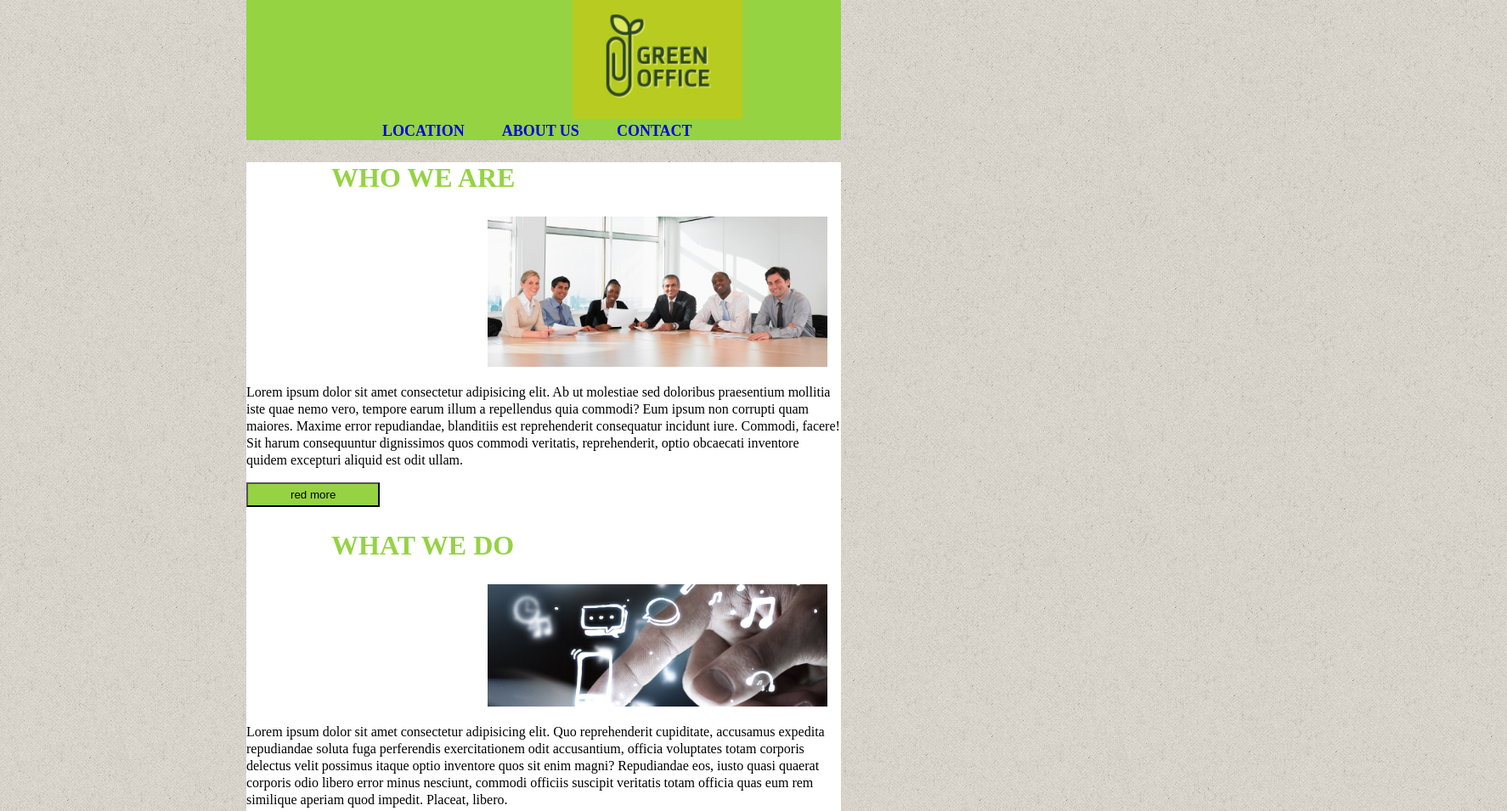
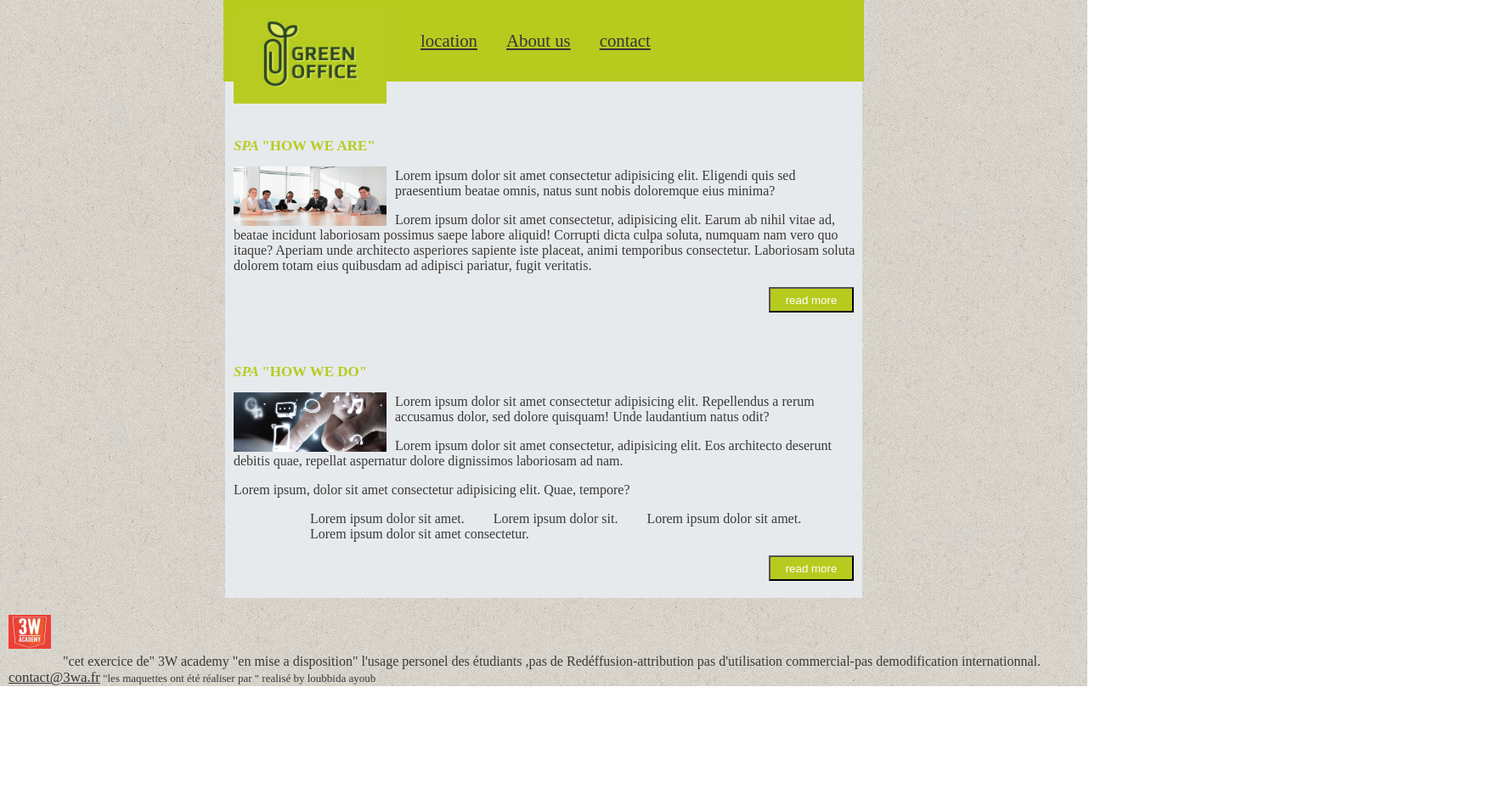
Before and after one commit to LOUBBIDA/Green-office, a plain HTML site: page index.html in a window 1280 px wide. Shown: the top 955 px of the page at 85% size, 1774 px wide, since content can reach past the window. After the commit the page ends 808 px from the top, so only its background shows below. Drawn offline with Linux system fonts and the light colour scheme.

Commit message:
office green two
ok

```diff
--- a/Style.css
+++ b/Style.css
@@ -1,75 +1,95 @@
- body{
-     margin: -18px;
-     margin: auto ;
-     width: 700px;
-     background-image: url(../images/fond.png);
- }
- header{
-     background-color: #95d343;
-     border: 0px ;
-     padding-top:22 px;
- }
- nav{
+body {
+    background-image: url(../images/fond.png);
+    margin: 0;
+    color: rgb(58, 56, 56);
+  }
+  header {
+    background-color: #b7cb1f;
+    width: 750px;
+    margin: auto;
+    padding: 2px;
+}
+main {
+    background-color: rgb(231, 234, 236);
+    margin-top: 0;
+    width: 750px;
+    margin: auto;
+}
 
-     margin-left:100px;
+nav menu{
+    padding: 40px 0px;
+    text-align: right;
+    display: inline;
+}
+.boutton {
+    width: 100px;
+    height: 30px;
+    background-color: #b7cb1f;
+    margin-bottom: 20px;
+    margin-right: 10px;
+    color: white;
+}
+.right{
+    text-align: right;
+}
 
- }
- img{
-     padding-right: 800px;
-     padding-left: 284PX;
- }
+.logoheader {
+    width: 180px;
+    height: 110px;
+    margin-top: 10px;
+}
+
+h2 {
+    color: #b7cb1f;
+    clear: both;
+    text-transform: uppercase;
+    margin-top: 0;
+    margin-left: 10px;
+    padding-top: 40px;
+    font-size: 17px;
+    font-family: "oswald";
+}
+img{
+    width: 180px;
+    height: 70px;
+    float: left;
+    margin-right: 10px;
+    margin-left: 10px;
+}
+p {
+    margin-left: 10px;
+
+}
+nav  {
+    display: inline;
+    margin: 20px;
+}
+li{ padding-left: 30px;}
 
 
+a {
+    color: rgb(55, 54, 54);
+    font-size: 1.3em;
+    font-family: "oswald";
+    display: inli;
+}
+.paragfooter {
+    margin-top: 0px;
+    margin-bottom: 0px;
+    font-size: small;
+}
+.photofooter {
+    float: none;
+    width: 50px;
+    height: 40px;
+    margin-top: 20px;
+    margin-bottom: 20px;
+}
+ul li{display: inline;}
+ul{
+    margin-left: 30px;
+}
 
-
- .menu li a{
-
-    text-decoration: dotted;
-     padding: 200px 20px;
-     margin-top: 0px;
-     font-size: large;
-     font-weight: bold;
-     text-align: center;
- }
- .btn{
-background: #95d343;
-     color:black;
-     padding: 5px 50px;
-     text-align: left;
-    text-transform: ;
- }
- ul {
-     display: inline;
-
-
- }
- .menu li{
-     display: inline;
-     padding-left: 30px 20px;
-     padding-bottom: 60px;
- }
- nav h1{
-     text-transform: uppercase;
-     font-size: xx-large;
-     color: #95d343;
-     padding-left: 10px 5px;
-     border-left: 20px 10px 20px;
-     margin-left: 20px 20px;
- }
- .paragraphe{  line-height: 20px;
-               float: left;
-               padding-left: 20px 30px;
-
- }
-
- .liste ul li {
-     padding-left: 100px;
-
- }
- footer image{
-     text-align: center;
- }
- main{
-     background: white;
-     padding-bottom: 23px;
- }
+img.photofooter{
+    text-align: center;
+}
--- a/index.html
+++ b/index.html
@@ -2,63 +2,87 @@
   <html lang="en">
   <head>
       <meta charset="UTF-8">
-     <title>LA MAQUETTE</title>
+
+      <title>LA Maguette</title>
       <link rel="stylesheet" href="Style.css">
-     <link rel="icon" href="../images/logo.png" type="logo.png">
+      <link rel="icon" type="../images.logo.png" href="logo.png ">
   </head>
+
   <body>
+      <header>
+          <div class="logo">
+              <img src="../images/logo.png" class="logoheader" alt="logo">
+
+          </div>
+          <nav class="menu">
+              <ul>
+                  <li><a href="#">location</a></li>
+                  <li><a href="#">About us</a></li>
+                  <li><a href="#">contact</a></li>
+              </ul>
 
 
-     <header>
-         <nav>
+          </nav>
+          </Header>
+          <main>
+          <h2>
+              <span class="icon">
+                  <i class="">spa </i>
 
-            <img src="../images/logo.png" alt="logo" width="200" class="img">
+              </span>
+              "how we are"
+          </h2>
 
-             <ul class="menu">
+          <div class="who">
+              <img src="../images/who.jpg" alt="who">
 
-                 <li><a href="#">LOCATION</a></li>
-                 <li><a href="#">ABOUT US</a></li>
-                 <li><a href="#">CONTACT</a></li>
+          </div>
+          <p>Lorem ipsum dolor sit amet consectetur adipisicing elit. Eligendi quis sed praesentium beatae omnis, natus sunt nobis doloremque eius minima?</p>
+          <P>Lorem ipsum dolor sit amet consectetur, adipisicing elit. Earum ab nihil vitae ad, beatae incidunt laboriosam possimus saepe labore aliquid! Corrupti dicta culpa soluta, numquam nam vero quo itaque? Aperiam unde architecto asperiores sapiente iste placeat, animi temporibus consectetur. Laboriosam soluta dolorem totam eius quibusdam ad adipisci pariatur, fugit veritatis.</P>
+          <div class="right">
+              <button class="boutton">read more</button>
+          </div>
+          <h2>
+            <span class="icon">
+                <i class="">spa </i>
+
+            </span>
+            "how we do"
+        </h2>
+        <div class="what">
+            <img src="../images/what.jpg" alt="who">
+        </div>
+        <p>Lorem ipsum dolor sit amet consectetur adipisicing elit. Repellendus a rerum accusamus dolor, sed dolore quisquam! Unde laudantium natus odit?</p>
+        <P>Lorem ipsum dolor sit amet consectetur, adipisicing elit. Eos architecto deserunt debitis quae, repellat aspernatur dolore dignissimos laboriosam ad nam.</P>
+        <P>Lorem ipsum, dolor sit amet consectetur adipisicing elit. Quae, tempore?</P>
+        <ul>
+            <li>Lorem ipsum dolor sit amet.</li>
+            <li>Lorem ipsum dolor sit.</li>
+            <li>Lorem ipsum dolor sit amet.</li>
+            <li>Lorem ipsum dolor sit amet consectetur.</li>
+        </ul>
+        <div class="right">
+            <button class="boutton">read more</button>
+        </div>
 
 
-
-             </ul>
-         </nav>
-     </header>
-     <main>
-          <Nav>
-
-             <h1> who we are </h1>
-          </Nav>
-           <div>
-               <img src="../images/who.jpg" alt="who" width="400">
-              <p class="paragraphe"> Lorem ipsum dolor sit amet consectetur adipisicing elit. Ab ut molestiae sed doloribus praesentium mollitia iste quae nemo vero, tempore earum illum a repellendus quia commodi? Eum ipsum non corrupti quam maiores. Maxime error repudiandae, blanditiis est reprehenderit consequatur incidunt iure. Commodi, facere! Sit harum consequuntur dignissimos quos commodi veritatis, reprehenderit, optio obcaecati inventore quidem excepturi aliquid est odit ullam. </p>
-
         </div>
-           <button class="btn">red more</button>
-          <nav>  <h1>what we do</h1></nav>
-          <div><img src="../images/what.jpg" alt="what" width="400">
-        <P class="paragraphe">Lorem ipsum dolor sit amet consectetur adipisicing elit. Quo reprehenderit cupiditate, accusamus expedita repudiandae soluta fuga perferendis exercitationem odit accusantium, officia voluptates totam corporis delectus velit possimus itaque optio inventore quos sit enim magni? Repudiandae eos, iusto quasi quaerat corporis odio libero error minus nesciunt, commodi officiis suscipit veritatis totam officia quas eum rem similique aperiam quod impedit. Placeat, libero.</P>
-
+       </main>
+       <footer>
+           <div class="footer">
+               <img class="photofooter" src="../images/3W.jpg" alt="3W">
+               "cet exercice de"
+               <span>3W academy</span>
+               "en mise a disposition"
+               <span> l'usage personel des étudiants ,pas de Redéffusion-attribution pas d'utilisation commercial-pas demodification
+                internationnal.</span>
+                <P class="paragfooter">
+                <a href="#" class="link"> contact@3wa.fr</a>
+            "les maquettes ont été réaliser par "
+            <span>realisé by loubbida ayoub</span>
+            </p>
            </div>
-        <button class="btn">red more</button>
-        <div>
-            <ul class="liste">
-                <li>lorem us dolor sit</li>
-                <li>lorem us dolor sit</li>
-                <li>lorem us dolor sit</li>
-                <li>lorem us dolor sit</li>
-                <li>lorem us dolor sit</li>
-            </ul>
-
-        </div>
-
-     </main>
+       </footer>
 
   </body>
- <footer class="3w">
-     <img src="../images/3W.jpg" alt="3w" width="100">
-     <p>Lorem ipsum, dolor sit amet consectetur adipisicing elit. Error commodi tenetur, tempora quia placeat laudantium cum rerum aspernatur atque optio.</p>
-  <p>Lorem ipsum dolor sit amet consectetur adipisicing elit. Nemo voluptas laboriosam natus aliquid? Praesentium nihil in id facilis voluptatem sit?</p>
- </footer>
   </html>
```
Also changed, not shown: images/oiseau.png (added). Lines whose indentation alone changed are shown as unchanged.
